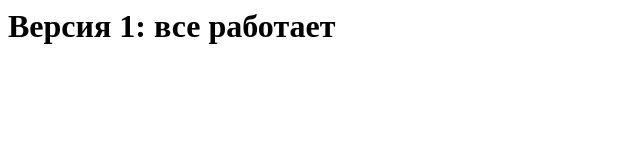
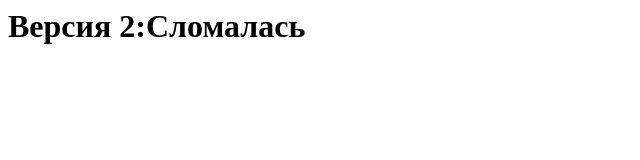
Before and after one commit to rggrdrde-bit/my_firs_project, a plain HTML site: page index.html in a window 1280 px wide. Shown: the whole page, without its empty margins (0-640 px from the left). Drawn offline with Linux system fonts and the light colour scheme.

Commit message:
Сломаная версия

```diff
--- a/index.html
+++ b/index.html
@@ -1 +1 @@
-<h1>Версия 1: все работает</h1>
+<h1>Версия 2:Сломалась</h1>
```
